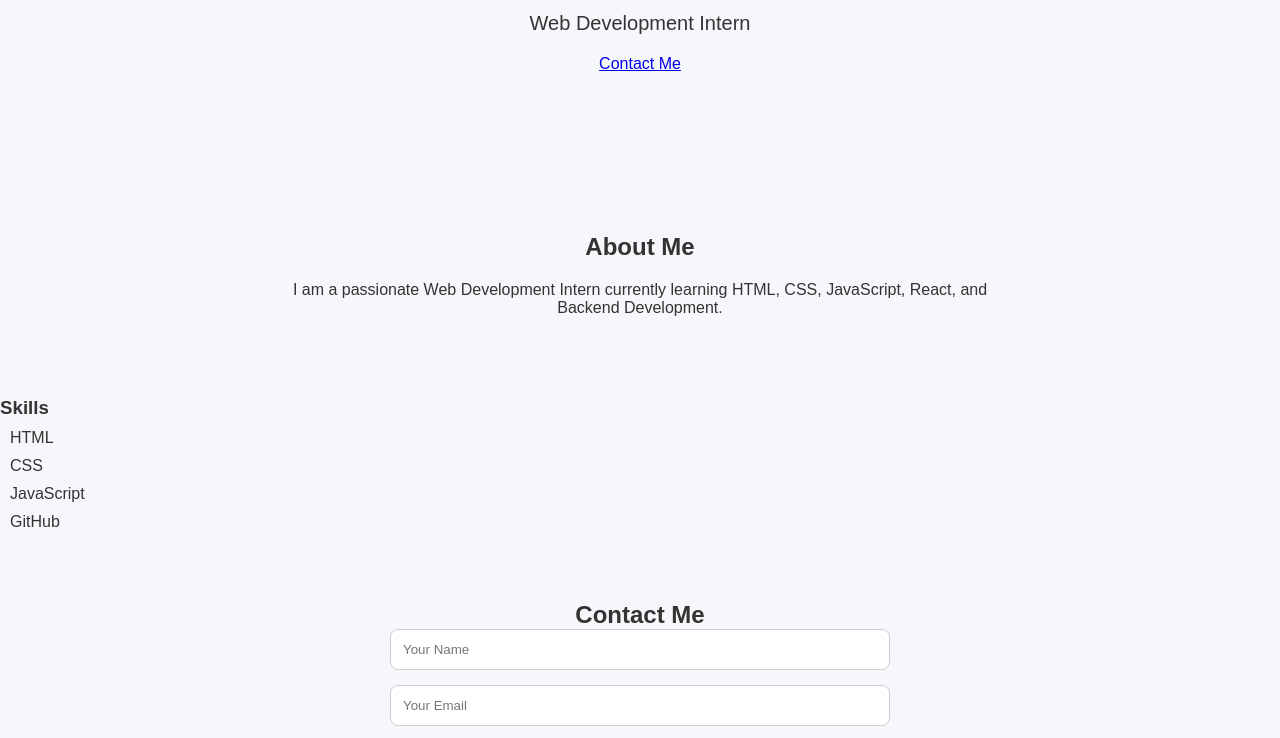
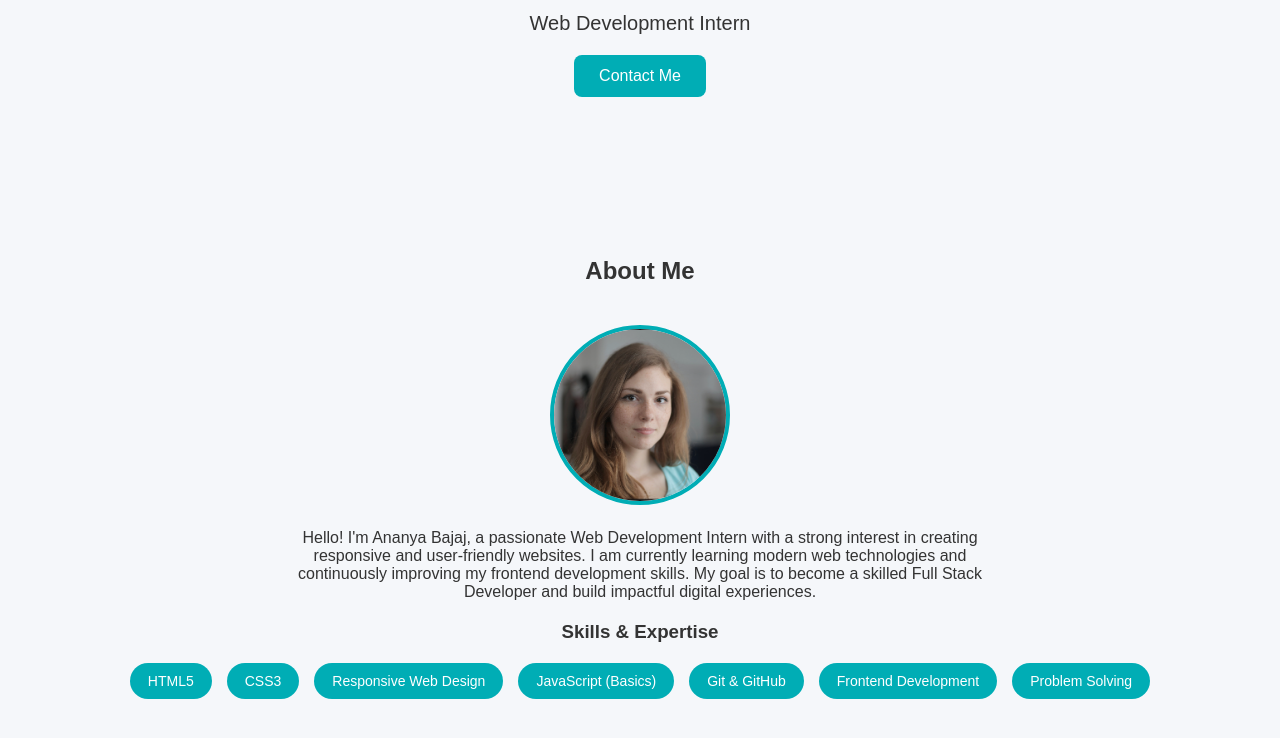
Before and after one commit to Ananaya2309/web-dev-internship, a plain HTML site: page index.html in a window 1280 px wide. Shown: the part 209-947 px from the top of the page. Drawn offline with Linux system fonts and the light colour scheme.

Commit message:
Improved portfolio design and skills section

```diff
--- a/index.html
+++ b/index.html
@@ -23,16 +23,21 @@
     </section>
     <section id="about" class="about">
         <h2>About Me</h2>
+        <img src="images/picture.png" alt="Picture" class="picture-img">
         <p>
-            I am a passionate Web Development Intern currently learning HTML, CSS, JavaScript, React, and Backend Development.</p>
-        </section>
-        <h3>Skills</h3>
-        <ul class="skills">
-            <li>HTML</li>
-            <li>CSS</li>
-            <li>JavaScript</li>
-            <li>GitHub</li>
-        </ul>
+        Hello! I'm Ananya Bajaj, a passionate Web Development Intern with a strong interest in creating responsive and
+        user-friendly websites. I am currently learning modern web technologies and continuously improving my frontend development skills.
+        My goal is to become a skilled Full Stack Developer and build impactful digital experiences.
+        </p>
+        <h3>Skills & Expertise</h3>
+        <div class="skills-container">
+        <span>HTML5</span>
+        <span>CSS3</span>
+        <span>Responsive Web Design</span>
+        <span>JavaScript (Basics)</span>
+        <span>Git & GitHub</span>
+        <span>Frontend Development</span>
+        <span>Problem Solving</span> </div>
     </section>
 <section id="contact" class="contact">
         <h2>Contact Me</h2>
@@ -45,7 +50,7 @@
         </form>
     </section>
     <footer>
-        <p>© 2026 Ananya Bajaj | All Rights Reserved</p>
+        <p>© 2026 Ananaya Bajaj | All Rights Reserved</p>
     </footer>
     </body>
 </html>
--- a/style.css
+++ b/style.css
@@ -153,3 +153,75 @@ footer {
         font-size: 18px;
     }
 }
+/* Profile Image */
+
+.picture-img {
+width: 180px;
+height: 180px;
+object-fit: cover;
+border-radius: 50%;
+margin: 20px 0;
+border: 4px solid #00adb5;
+}
+
+/* Skills Section */
+
+.skills-container {
+display: flex;
+justify-content: center;
+flex-wrap: wrap;
+gap: 15px;
+margin-top: 20px;
+}
+
+.skills-container span {
+background: #00adb5;
+color: white;
+padding: 10px 18px;
+border-radius: 25px;
+font-size: 14px;
+transition: 0.3s ease;
+}
+
+.skills-container span:hover {
+transform: translateY(-3px);
+background: #008891;
+}
+
+/* Better Button Styling */
+
+.button {
+display: inline-block;
+padding: 12px 25px;
+background: #00adb5;
+color: white;
+text-decoration: none;
+border-radius: 8px;
+transition: 0.3s;
+}
+
+.button:hover {
+background: #008891;
+}
+
+/* Section Spacing */
+
+section {
+padding: 70px 20px;
+}
+
+/* Responsive */
+
+@media (max-width: 768px) {
+
+
+.skills-container {
+    flex-direction: column;
+    align-items: center;
+}
+
+.picture-img {
+    width: 140px;
+    height: 140px;
+}
+}
```
Also changed, not shown: images/picture.png (added).
